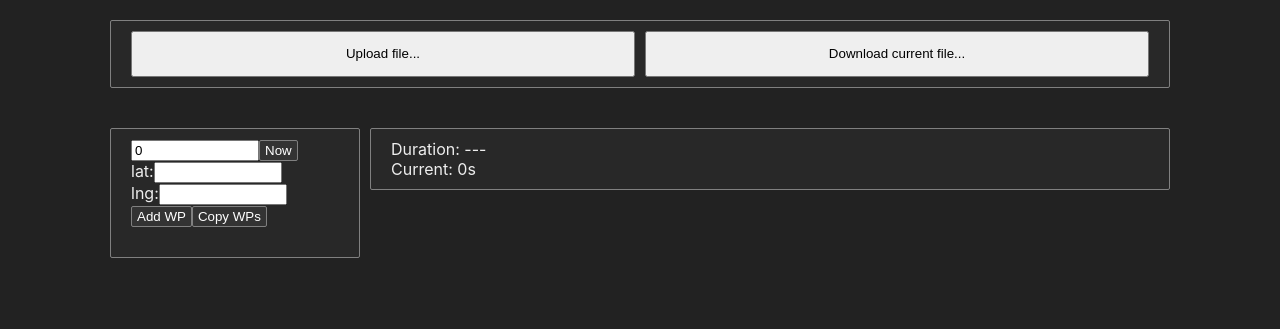
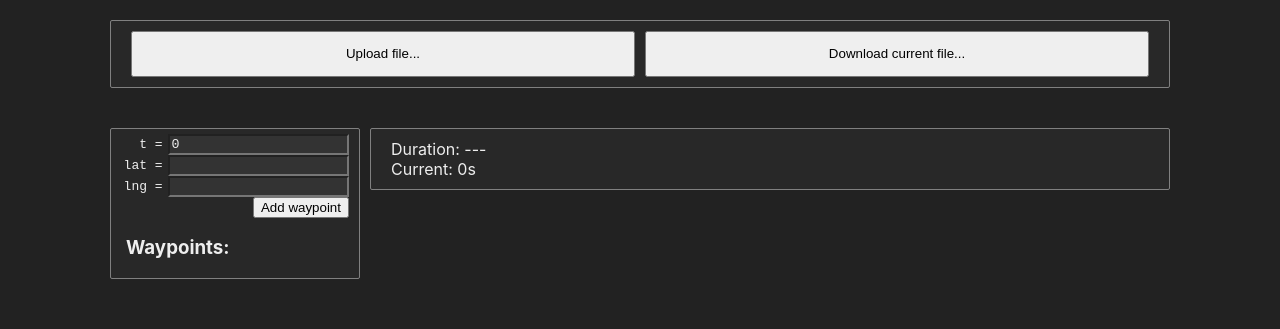
Before and after one commit to lehnerpat/train-ride-maps, a React (Create React App) app: page / in a window 1280 px wide. Both pictures are taken after typing "Sample", "Sample" into the empty fields and a click on the button "Create". Shown: the top 329 px of the page. Built offline with nearby package versions, Linux system fonts and the light colour scheme; what io-ts would draw is missing.

Commit message:
Re-do waypoint editor

```diff
--- a/src/App.tsx
+++ b/src/App.tsx
@@ -1,6 +1,6 @@
 import { useState } from "react";
 import "./App.css";
-import { RoutePlayer } from "./RoutePlayer";
+import { RoutePlayer } from "./route-player";
 import { LoadSaveFile } from "./LoadSaveFile";
 import styled from "styled-components";
 import { readFromJson, Route, serializeToJson } from "./route-models";
@@ -9,6 +9,12 @@ import { IncludedRouteSelector } from "./IncludedRouteSelector";
 
 function App() {
   const [route, setRoute] = useState<Route>();
+  const setDefinedRoute = (newRoute: React.SetStateAction<Route>) => {
+    setRoute((prevRoute) => {
+      if (typeof prevRoute === "undefined") throw new Error("prevRoute should never be undefined here");
+      return typeof newRoute === "function" ? newRoute(prevRoute) : newRoute;
+    });
+  };
 
   const onFileLoaded = async (file: File): Promise<void> => {
     const j = await file.text();
@@ -25,7 +31,7 @@ function App() {
           onDownloadRequested={() => serializeToJson(route!)}
         />
         {!!route ? (
-          <RoutePlayer routeState={[route, setRoute]} />
+          <RoutePlayer routeState={[route, setDefinedRoute]} />
         ) : (
           <>
             <NewFileStarter
--- a/src/IncludedRouteSelector.tsx
+++ b/src/IncludedRouteSelector.tsx
@@ -1,6 +1,6 @@
 import { FC } from "react";
 import styled from "styled-components";
-import { Panel } from "./components/Panel";
+import { Panel } from "./common-components/Panel";
 import { IncludedData } from "./included-data";
 import { Route } from "./route-models";
 
--- a/src/LoadSaveFile.tsx
+++ b/src/LoadSaveFile.tsx
@@ -1,6 +1,6 @@
 import { FC, useRef } from "react";
 import styled from "styled-components";
-import { Panel } from "./components/Panel";
+import { Panel } from "./common-components/Panel";
 
 interface LoadSaveFileProps {
   onFileLoaded: (file: File) => void;
--- a/src/NewFileStarter.tsx
+++ b/src/NewFileStarter.tsx
@@ -1,6 +1,6 @@
 import { FC, useState } from "react";
 import styled from "styled-components";
-import { Panel } from "./components/Panel";
+import { Panel } from "./common-components/Panel";
 
 interface NewFileStarterProps {
   onCreateNewFile: (title: string, videoUrl: string) => void;
--- /dev/null
+++ b/src/common-components/UseState.ts
@@ -0,0 +1,4 @@
+import { Dispatch, SetStateAction } from "react";
+
+export type SetState<S> = Dispatch<SetStateAction<S>>;
+export type UseState<S> = [S, SetState<S>];
--- /dev/null
+++ b/src/route-player/WaypointsEditor.tsx
@@ -0,0 +1,139 @@
+import { LatLngLiteral } from "leaflet";
+import { FC } from "react";
+import styled from "styled-components";
+import { Panel } from "../common-components/Panel";
+import { UseState } from "../common-components/UseState";
+import { Waypoint } from "../route-models";
+
+interface WaypointsEditorProps {
+  waypointsState: UseState<Waypoint[]>;
+  playedSeconds: number;
+  lastMapClickPosition: LatLngLiteral | undefined;
+}
+export const WaypointsEditor: FC<WaypointsEditorProps> = ({
+  waypointsState: [waypoints, setWaypoints],
+  playedSeconds,
+  lastMapClickPosition,
+}) => (
+  <WaypointsEditorContainer>
+    <EditingArea setWaypoints={setWaypoints} timeSeconds={playedSeconds} position={lastMapClickPosition} />
+    <h3 style={{ marginLeft: "15px" }}>Waypoints:</h3>
+    <WaypointList waypoints={waypoints} />
+  </WaypointsEditorContainer>
+);
+const WaypointsEditorContainer = styled(Panel)`
+  padding: 0;
+`;
+interface WaypointSetterProp {
+  setWaypoints: React.Dispatch<React.SetStateAction<Waypoint[]>>;
+}
+const EditingArea: FC<InputFieldProps & WaypointSetterProp> = ({ timeSeconds, position, setWaypoints }) => (
+  <EditingAreaContainer>
+    <EditingInputFieldsGrid timeSeconds={timeSeconds} position={position} />
+    <div style={{ display: "flex", justifyContent: "flex-end" }}>
+      <button
+        onClick={() => {
+          if (typeof timeSeconds === "number" && typeof position === "object") {
+            addWaypoint({ t: timeSeconds, p: position }, setWaypoints);
+          }
+        }}
+      >
+        Add waypoint
+      </button>
+    </div>
+  </EditingAreaContainer>
+);
+const EditingAreaContainer = styled.div`
+  margin: 5px 10px;
+`;
+
+interface InputFieldProps {
+  timeSeconds: number;
+  position: LatLngLiteral | undefined;
+}
+
+const EditingInputFieldsGrid: FC<InputFieldProps> = ({ timeSeconds, position }) => (
+  <EditingInputFieldsGridContainer>
+    <>
+      <EditingInputFieldLabel htmlFor="new-wp-time">t =</EditingInputFieldLabel>
+      <EditingInputField id="new-wp-time" type="number" readOnly value={timeSeconds} />
+    </>
+    <>
+      <EditingInputFieldLabel htmlFor="new-wp-lat">lat =</EditingInputFieldLabel>
+      <EditingInputField id="new-wp-lat" type="number" readOnly value={position?.lat} />
+    </>
+    <>
+      <EditingInputFieldLabel htmlFor="new-wp-lng">lng =</EditingInputFieldLabel>
+      <EditingInputField id="new-wp-lng" type="number" readOnly value={position?.lng} />
+    </>
+  </EditingInputFieldsGridContainer>
+);
+const EditingInputFieldsGridContainer = styled.div`
+  display: grid;
+  grid-template-columns: 3.2em auto;
+  font-family: monospace;
+  column-gap: 5px;
+  align-items: center;
+`;
+const EditingInputFieldLabel = styled.label`
+  text-align: right;
+`;
+const EditingInputField = styled.input`
+  font-family: monospace;
+  background: #333;
+  color: #eee;
+`;
+
+const WaypointList: FC<{ waypoints: Waypoint[] }> = ({ waypoints }) => (
+  <WaypointListContainer>
+    {waypoints.map((wp, idx) => (
+      <WaypointListEntry key={idx} waypoint={wp} />
+    ))}
+  </WaypointListContainer>
+);
+const WaypointListContainer = styled.div`
+  max-height: 500px;
+  overflow-y: auto;
+`;
+
+const WaypointListEntry: FC<{ waypoint: Waypoint }> = ({ waypoint }) => (
+  <WaypointListEntryContainer>
+    <>
+      <WaypointListEntryContainerLabel>t =</WaypointListEntryContainerLabel>
+      <span>{waypoint.t}s</span>
+    </>
+    <>
+      <WaypointListEntryContainerLabel>lat =</WaypointListEntryContainerLabel>
+      <span>{waypoint.p.lat}</span>
+    </>
+    <>
+      <WaypointListEntryContainerLabel>lng =</WaypointListEntryContainerLabel>
+      <span>{waypoint.p.lng}</span>
+    </>
+  </WaypointListEntryContainer>
+);
+const WaypointListEntryContainer = styled.div`
+  border: 1px solid transparent;
+  background: #333;
+  margin: 5px 10px;
+  display: grid;
+  grid-template-columns: 3.2em auto;
+  column-gap: 5px;
+  font-family: monospace;
+`;
+const WaypointListEntryContainerLabel = styled.div`
+  text-align: right;
+`;
+
+function addWaypoint(newWaypoint: Waypoint, setRoute: React.Dispatch<React.SetStateAction<Waypoint[]>>) {
+  setRoute((oldWaypoints) => {
+    const waypoints = [...oldWaypoints];
+    const newIdx = waypoints.findIndex((wp) => wp.t > newWaypoint.t);
+    if (newIdx === -1) {
+      waypoints.push(newWaypoint);
+    } else {
+      waypoints.splice(newIdx, 0, newWaypoint);
+    }
+    return waypoints;
+  });
+}
--- a/src/RoutePlayer.tsx
+++ b/src/route-player/index.tsx
@@ -1,14 +1,15 @@
 import { FC, useEffect, useState } from "react";
-import "./App.css";
 import { MapContainer, Marker, Pane, Polyline, TileLayer, useMapEvent } from "react-leaflet";
 import ReactPlayer from "react-player/youtube";
 import { LatLngLiteral, Map as LeafletMap } from "leaflet";
-import { Route, Waypoint } from "./route-models";
+import { Route, Waypoint } from "../route-models";
 import styled from "styled-components";
-import { Panel } from "./components/Panel";
+import { Panel } from "../common-components/Panel";
+import { WaypointsEditor } from "./WaypointsEditor";
+import { UseState } from "../common-components/UseState";
 
 interface RoutePlayerProps {
-  routeState: [Route, React.Dispatch<React.SetStateAction<Route | undefined>>];
+  routeState: UseState<Route>;
 }
 export const RoutePlayer: FC<RoutePlayerProps> = ({ routeState: [route, setRoute] }) => {
   const initialCoord = route.waypoints.length > 0 ? route.waypoints[0].p : { lat: 0, lng: 0 };
@@ -17,9 +18,6 @@ export const RoutePlayer: FC<RoutePlayerProps> = ({ routeState: [route, setRoute
   const [currentCenter, setCurrentCenter] = useState<LatLngLiteral>(initialCoord);
   const [lastClickedCoord, setLastClickedCoord] = useState<LatLngLiteral>();
   const [map, setMap] = useState<LeafletMap | null>(null);
-
-  const [wpInputTime, setWpInputTime] = useState(0);
-  const [wpInputTimeTouched, setWpInputTimeTouched] = useState(false);
 
   useEffect(() => {
     if (map === null) return;
@@ -32,84 +30,24 @@ export const RoutePlayer: FC<RoutePlayerProps> = ({ routeState: [route, setRoute
     }
   }, [playedSeconds, map, route.waypoints]);
 
+  const waypoints = route.waypoints;
+  const setWaypoints = (newWaypoints: React.SetStateAction<Waypoint[]>) => {
+    setRoute((prevRoute) => {
+      return {
+        ...prevRoute,
+        waypoints: typeof newWaypoints === "function" ? newWaypoints(prevRoute.waypoints) : newWaypoints,
+      };
+    });
+  };
+
   return (
     <RoutePlayerContainer>
       <WaypointsCol>
-        <Panel>
-          <div style={{ marginBottom: "20px" }}>
-            <div>
-              <input
-                type="number"
-                value={wpInputTimeTouched ? wpInputTime : playedSeconds}
-                style={{ width: "120px" }}
-                onChange={(ev) => {
-                  setWpInputTime(ev.target.valueAsNumber);
-                  setWpInputTimeTouched(true);
-                }}
-              />
-              <Button
-                onClick={() => {
-                  setWpInputTime(playedSeconds);
-                  setWpInputTimeTouched(false);
-                }}
-              >
-                Now
-              </Button>
-            </div>
-            <div>
-              lat:
-              <input
-                type="number"
-                value={!!lastClickedCoord ? lastClickedCoord.lat : ""}
-                style={{ width: "120px" }}
-                readOnly
-              />
-            </div>
-            <div>
-              lng:
-              <input
-                type="number"
-                value={!!lastClickedCoord ? lastClickedCoord.lng : ""}
-                style={{ width: "120px" }}
-                readOnly
-              />
-            </div>
-            <div>
-              <Button
-                onClick={() => {
-                  if (!lastClickedCoord) return;
-                  const t = wpInputTimeTouched ? wpInputTime : playedSeconds;
-                  addWaypoint({ t, p: lastClickedCoord }, setRoute);
-                }}
-              >
-                Add WP
-              </Button>
-              <Button
-                onClick={() => {
-                  copyToClipboard(
-                    route.waypoints.map(({ t, p: { lat, lng } }) => `{t:${t}, p:{lat:${lat},lng:${lng}}}`).join(", ")
-                  );
-                }}
-              >
-                Copy WPs
-              </Button>
-            </div>
-          </div>
-          <WpList>
-            {route.waypoints.map((tc, idx) => (
-              <WpListItem key={idx}>
-                <div>
-                  t={tc.t}s, p={"{"}
-                </div>
-                <div>lat={tc.p.lat},</div>
-                <div>
-                  lng={tc.p.lng}
-                  {"}"}
-                </div>
-              </WpListItem>
-            ))}
-          </WpList>
-        </Panel>
+        <WaypointsEditor
+          waypointsState={[waypoints, setWaypoints]}
+          playedSeconds={playedSeconds}
+          lastMapClickPosition={lastClickedCoord}
+        />
       </WaypointsCol>
       <PlayerMapCol>
         <Panel>
@@ -203,21 +141,6 @@ export const RoutePlayer: FC<RoutePlayerProps> = ({ routeState: [route, setRoute
   );
 };
 
-function addWaypoint(newWaypoint: Waypoint, setRoute: React.Dispatch<React.SetStateAction<Route | undefined>>) {
-  setRoute((prevState) => {
-    if (!prevState) throw new Error();
-    const oldRoute = prevState;
-    const waypoints = [...oldRoute.waypoints];
-    const newIdx = waypoints.findIndex((wp) => wp.t > newWaypoint.t);
-    if (newIdx === -1) {
-      waypoints.push(newWaypoint);
-    } else {
-      waypoints.splice(newIdx, 0, newWaypoint);
-    }
-    return { ...oldRoute, waypoints };
-  });
-}
-
 function formatLatLngLiteral(p: LatLngLiteral): string {
   const { lat, lng } = p;
   return `{ lat: ${lat}, lng: ${lng} }`;
@@ -286,13 +209,6 @@ const PlayerMapCol = styled.div`
   width: 800px;
 `;
 
-const WpList = styled.ul`
-  padding-left: 10px;
-`;
-const WpListItem = styled.li`
-  font-family: monospace;
-`;
-
 function copyToClipboard(s: string) {
   navigator.clipboard.writeText(s);
 }
```
Also changed, not shown: src/common-components/Panel.tsx (renamed from src/components/Panel.tsx).
